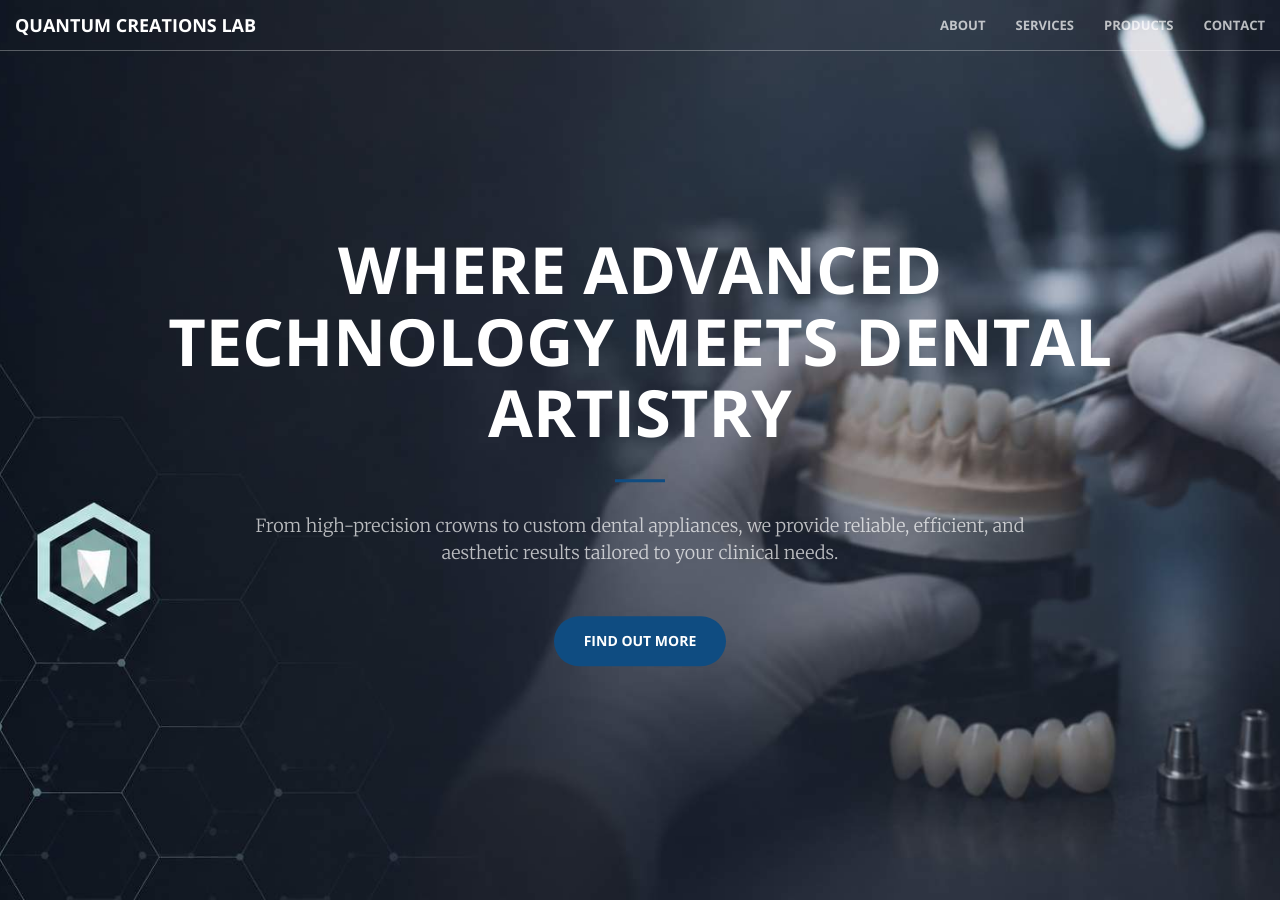
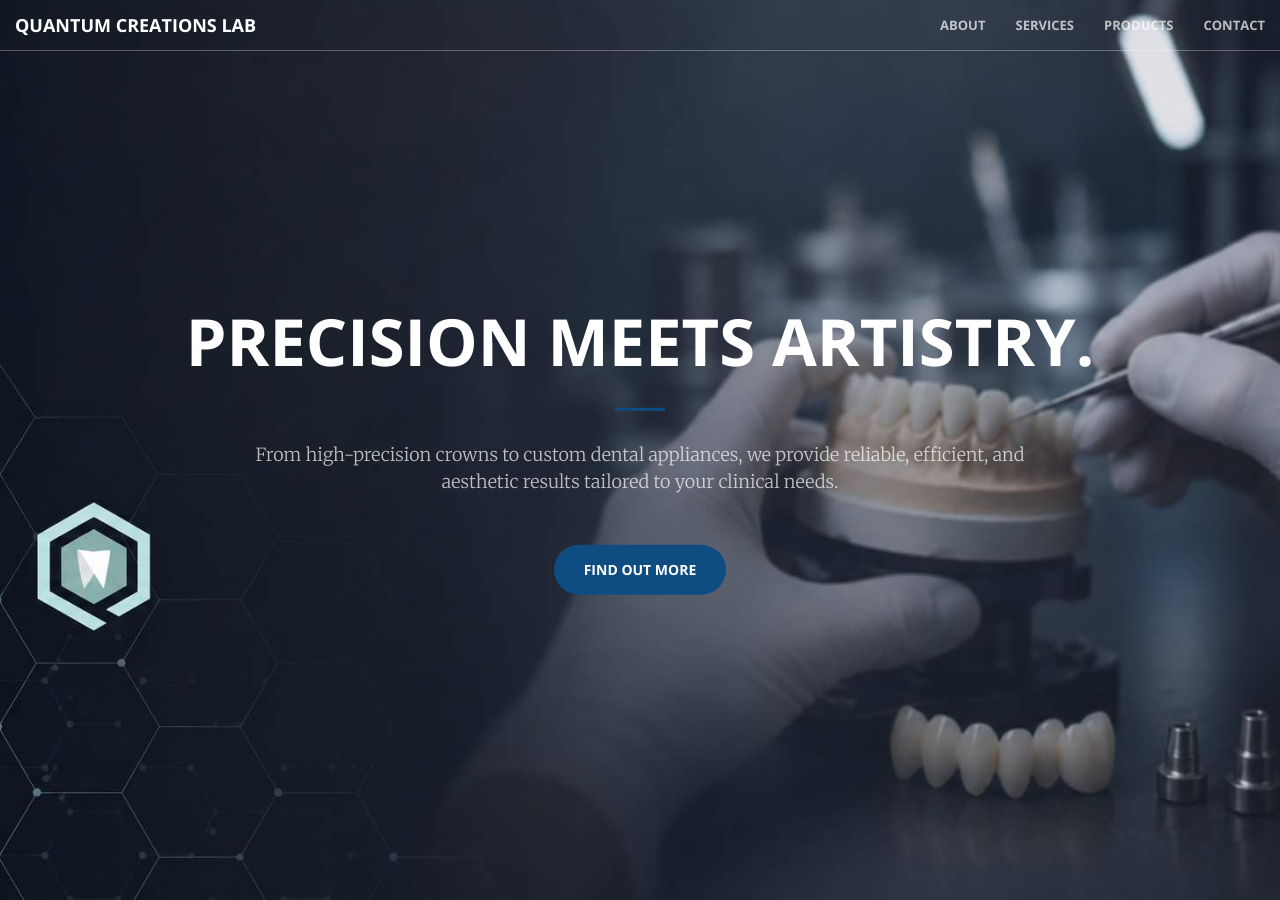
Before and after one commit to jj2hh/quantumlab, a Jekyll site: the page built from index.html, in a window 1280 px wide and 900 px high. Built offline with Jekyll 4.4.1, drawn with Linux system fonts in a browser that asks for light colours.

Commit message:
Update header.html

```diff
--- a/_includes/header.html
+++ b/_includes/header.html
@@ -1,7 +1,7 @@
 <header>
     <div class="header-content">
         <div class="header-content-inner">
-            <h1 style="font-size: 27px;">Where Advanced Technology Meets Dental Artistry</h1>
+            <h1>Precision Meets Artistry.</h1>
             <hr>
             <p>From high-precision crowns to custom dental appliances, we provide reliable, efficient, and aesthetic results tailored to your clinical needs.</p>
             <a href="#about" class="btn btn-primary btn-xl page-scroll">Find Out More</a>
```
